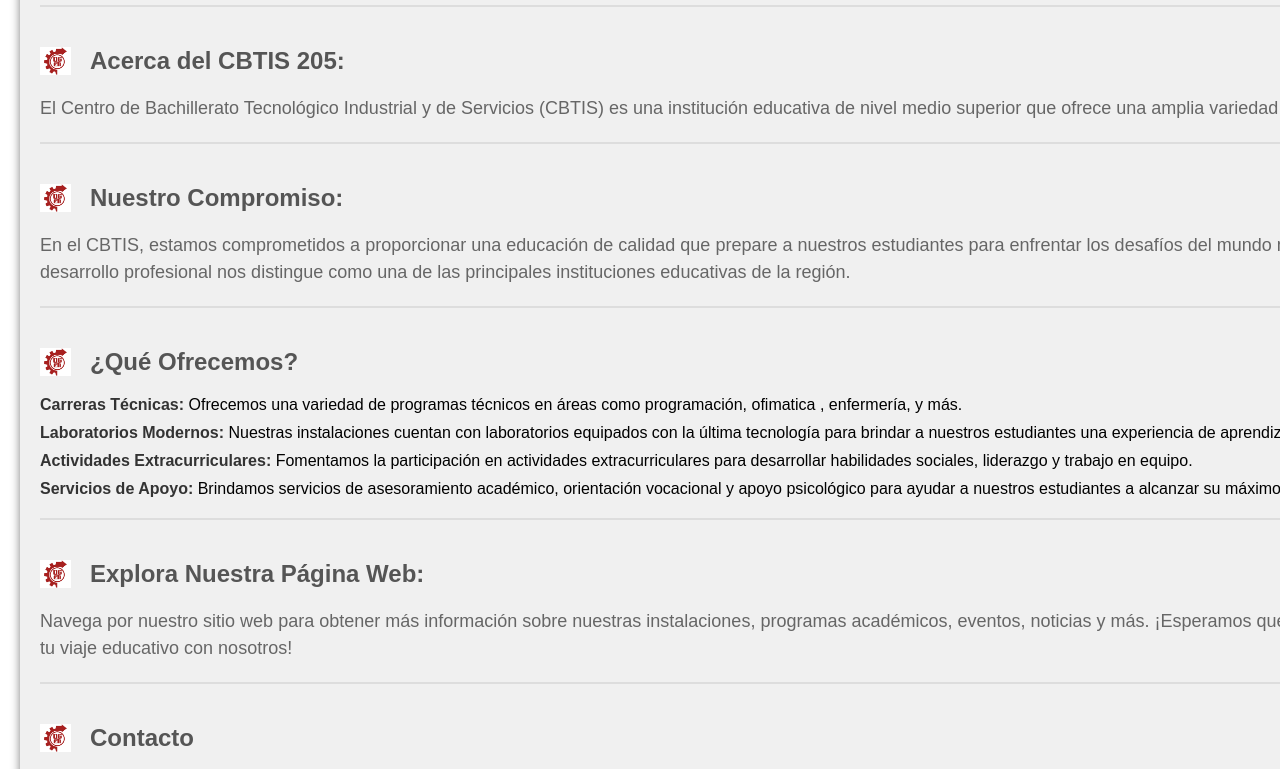
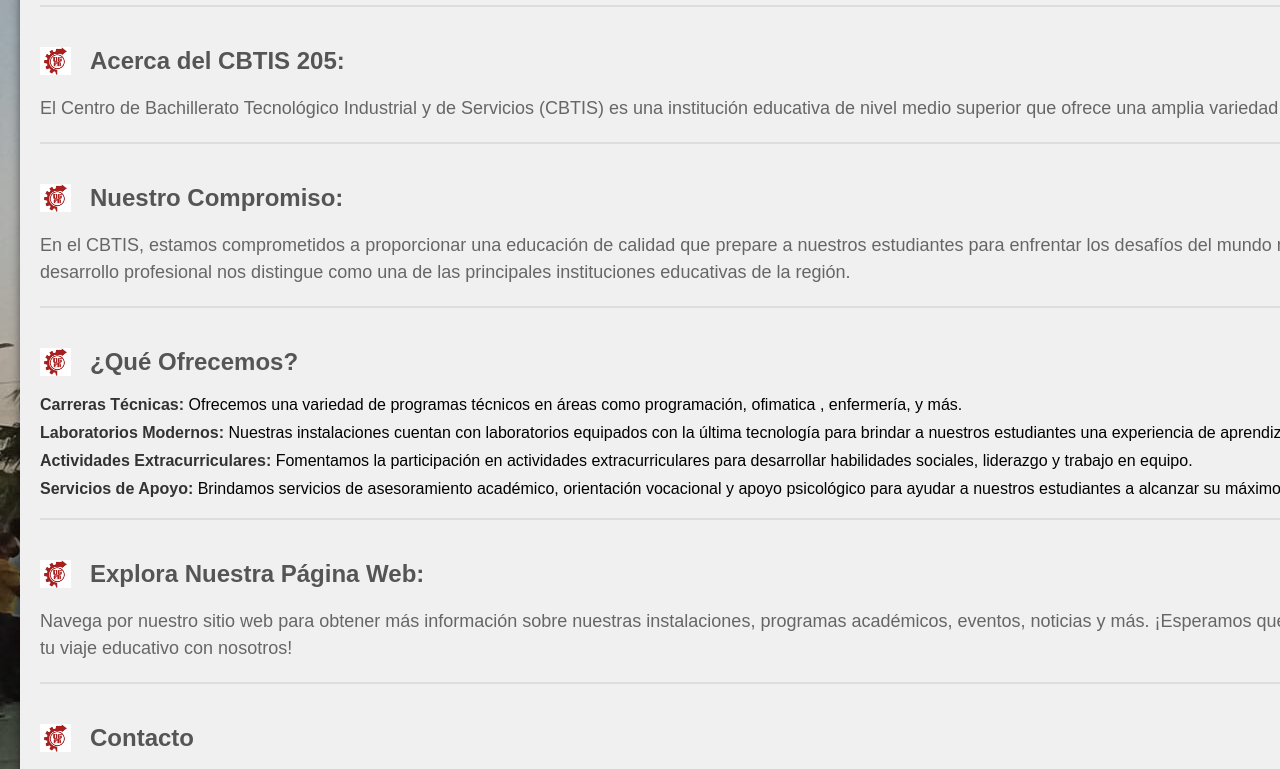
Before and after one commit to JOSEPOO2007/tinitolocalizador, a plain HTML site: page ACERCADE.HTML in a window 1280 px wide. Shown: the part 146-915 px from the top of the page. Drawn offline with Linux system fonts and the light colour scheme.

Commit message:
ACERCADE.CSS

```diff
--- a/ACERCADE.CSS
+++ b/ACERCADE.CSS
@@ -2,7 +2,7 @@ body {
     font-family: Arial, sans-serif;
     margin: 0;
     padding: 20px;
-    background-image: url('IMAGENES/313339837_666759521478406_4414810187503608686_n.jpg');
+    background-image: url('313339837_666759521478406_4414810187503608686_n.jpg');
 }
 .page-container {
     width: 1750px;
```
